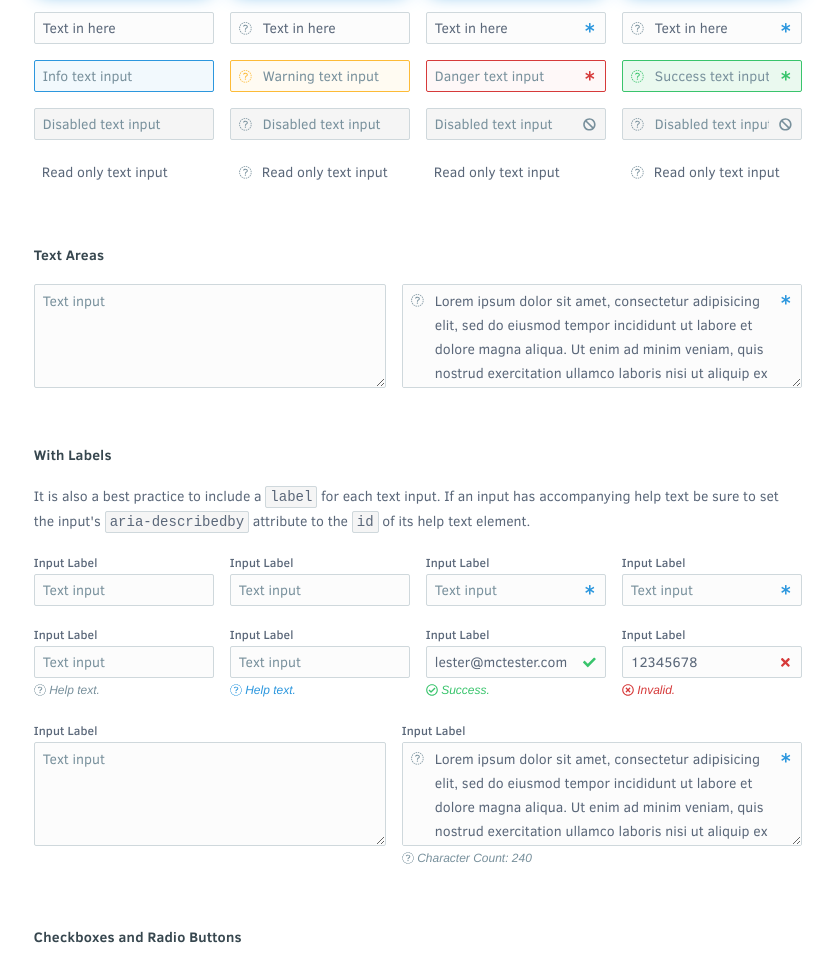
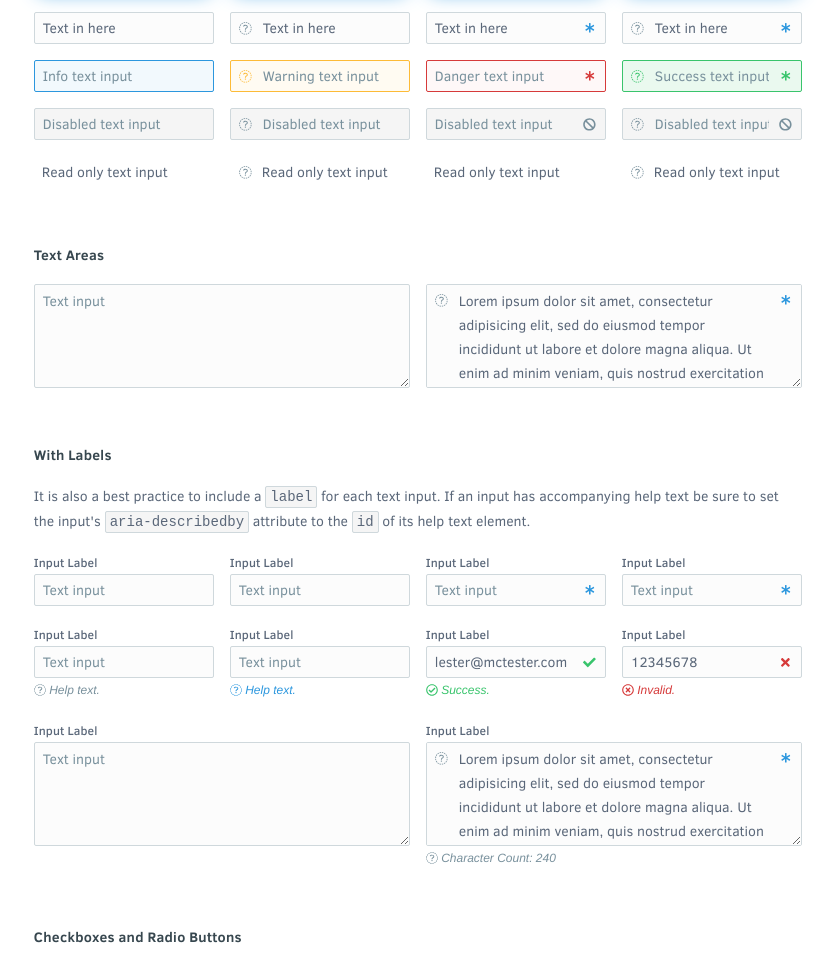
Before and after one commit to arthurra/style-guide, a website: page src/index.html in a window 1280 px wide. Shown: the part 1950-2908 px from the top of the page, without its empty margins (363-1198 px from the left). Drawn offline with nearby package versions, Linux system fonts and the light colour scheme; files that its build step writes are made by us from their sources; files whose address does not match are found by name; a web font is replaced by a local one.

Commit message:
Fix the alignment of the auto grid columns

```diff
--- a/src/styles/layout/_grid.scss
+++ b/src/styles/layout/_grid.scss
@@ -30,6 +30,7 @@ footer {
 .grid {
   display: grid;
   grid-auto-flow: column;
+  grid-auto-columns: 1fr;
   grid-gap: $padding;
 }
 
```
